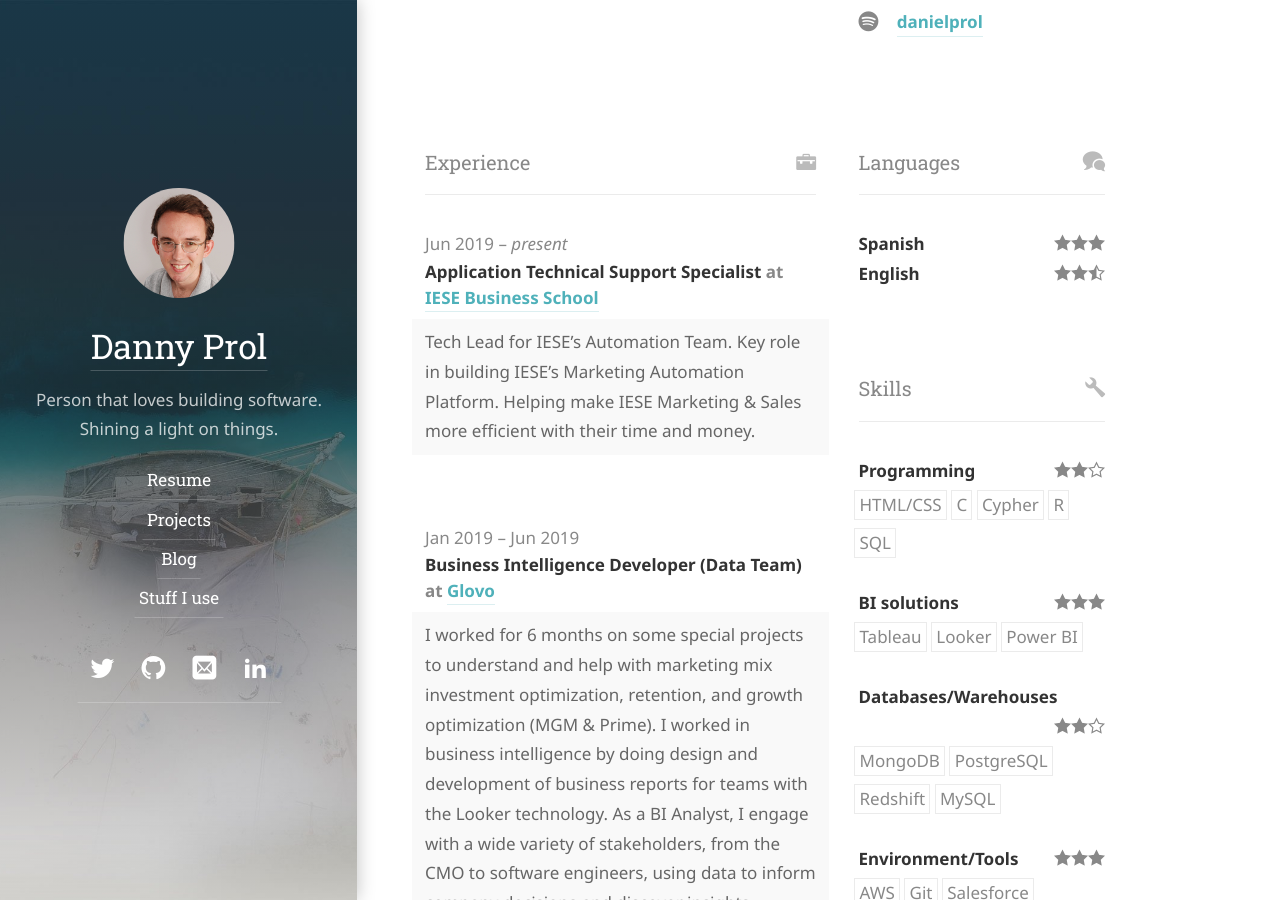
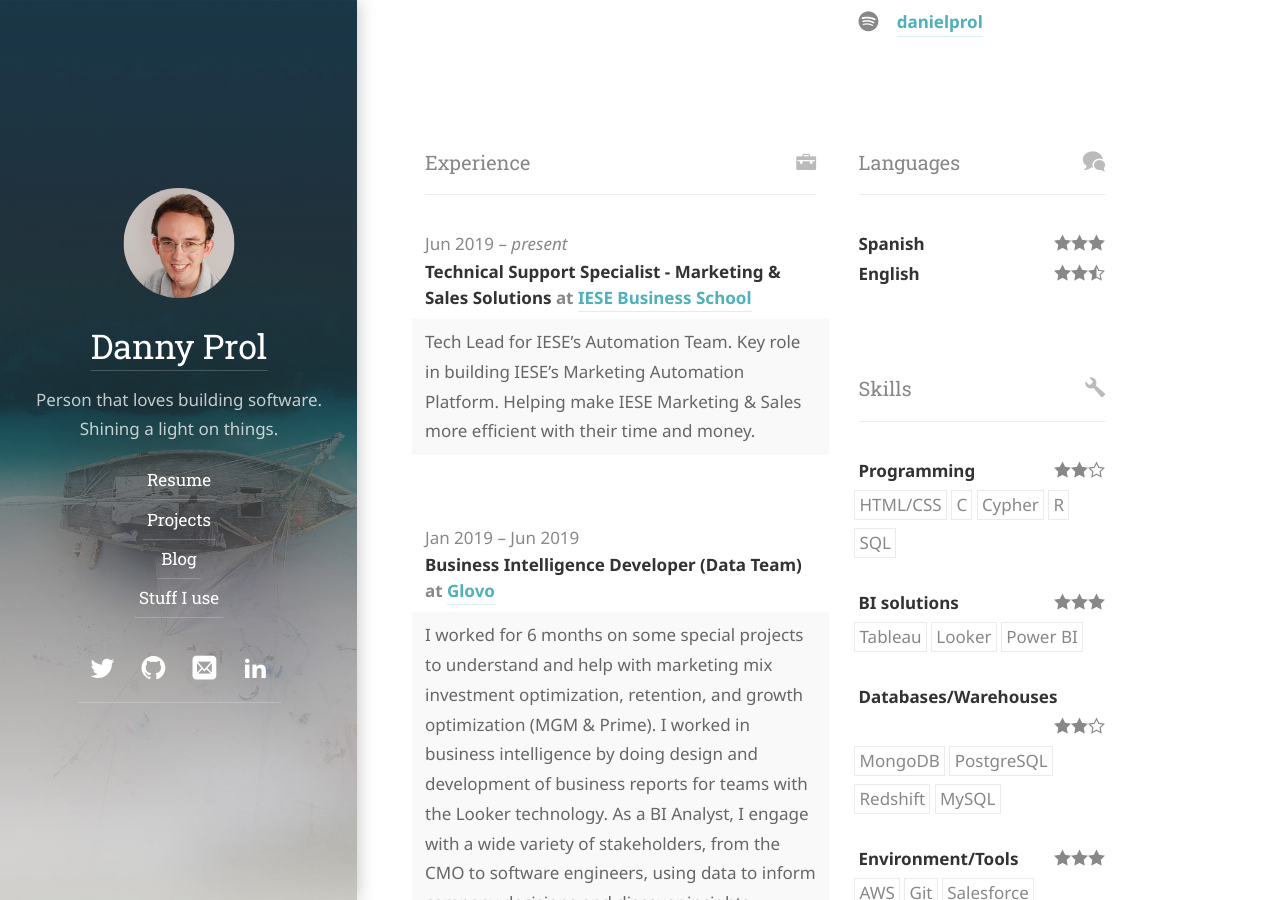
Before and after one commit to dprol/dprol.github.io, a Jekyll site: the page built from resume.md, in a window 1280 px wide and 900 px high, scrolled down 412 px. Built offline with Jekyll 4.4.1, drawn with Linux system fonts in a browser that asks for light colours; some web fonts are replaced.

Commit message:
Update resume.yml

```diff
--- a/_data/resume.yml
+++ b/_data/resume.yml
@@ -28,7 +28,7 @@ basics:
 
 work:
   - company: "IESE Business School"
-    position: "Application Technical Support Specialist"
+    position: "Technical Support Specialist - Marketing & Sales Solutions"
     website: "https://www.iese.edu/"
     startDate: "2019-06-04"
     endDate: ""
```
